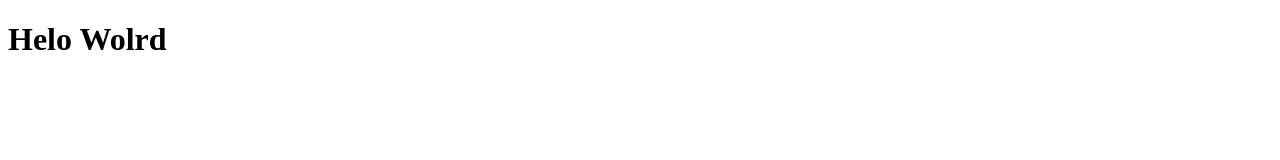
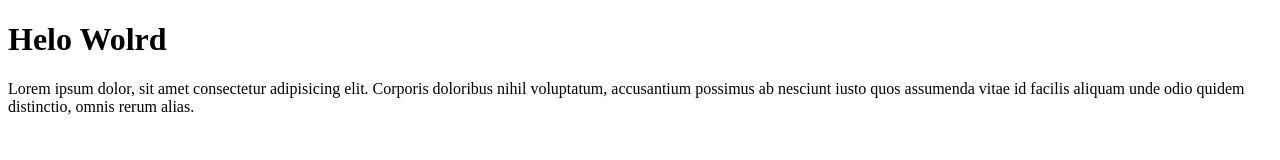
Before and after one commit to nurmuhammadsyafei/git-local, a plain HTML site: page index.html in a window 1280 px wide. Drawn offline with Linux system fonts and the light colour scheme.

Commit message:
Menambahkan lorem paragrap

```diff
--- a/index.html
+++ b/index.html
@@ -7,5 +7,6 @@
 </head>
 <body>
     <h1>Helo Wolrd</h1>
+    <span>Lorem ipsum dolor, sit amet consectetur adipisicing elit. Corporis doloribus nihil voluptatum, accusantium possimus ab nesciunt iusto quos assumenda vitae id facilis aliquam unde odio quidem distinctio, omnis rerum alias.</span>
 </body>
 </html>
```
